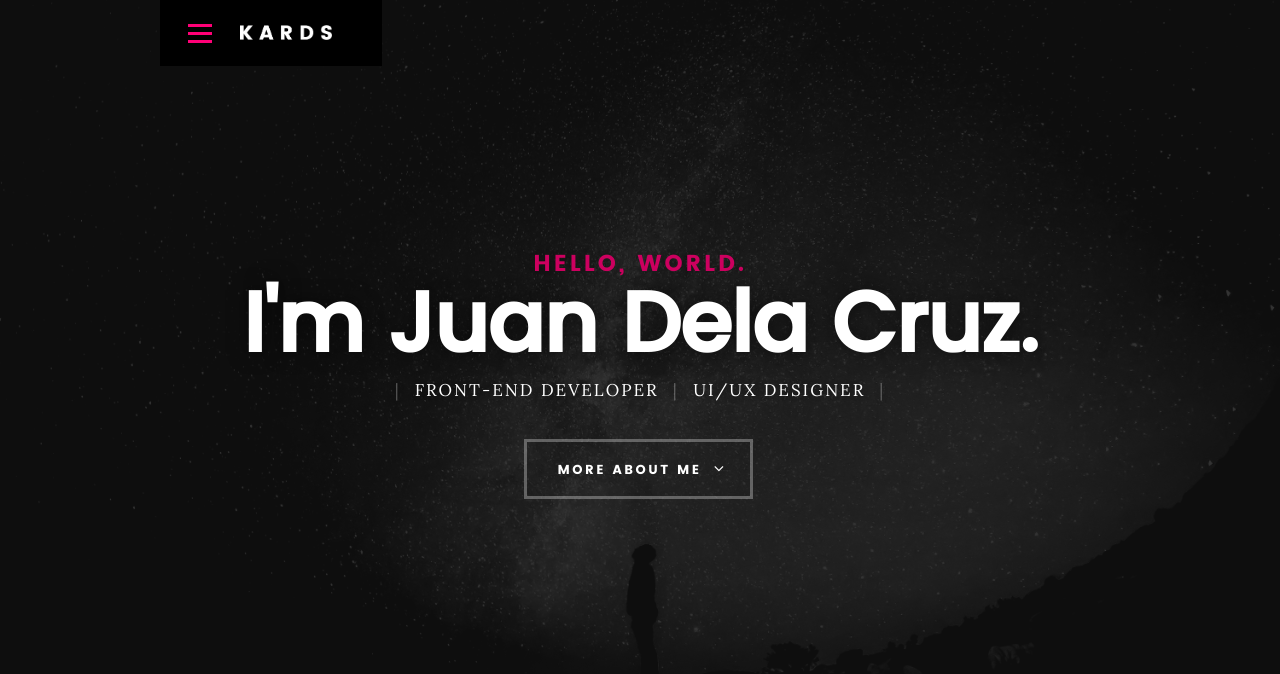
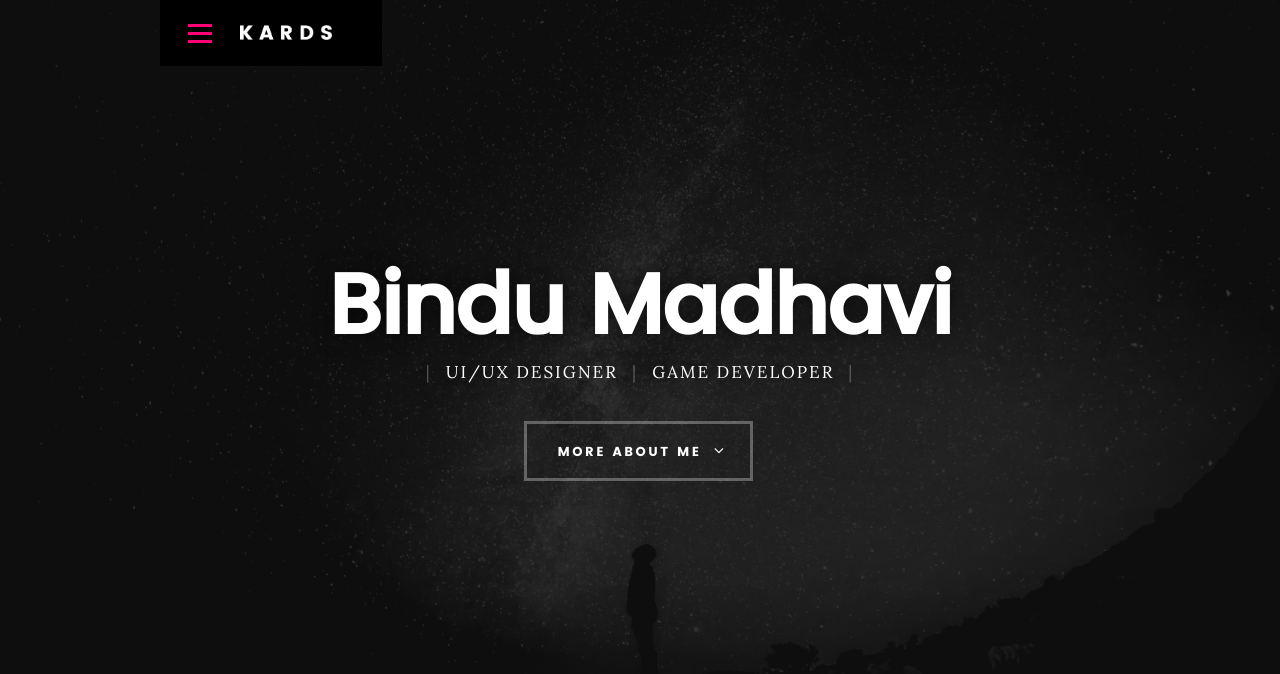
Before and after one commit to Bindu-007/Bindu-Portfolio, a plain HTML site: page index.html in a window 1280 px wide. Shown: the top 674 px of the page. Drawn offline with Linux system fonts and the light colour scheme; files whose address does not match are found by name.

Commit message:
Update index.html

```diff
--- a/index.html
+++ b/index.html
@@ -7,7 +7,7 @@
    <!--- basic page needs
    ================================================== -->
    <meta charset="utf-8">
-	<title>Kards</title>
+	<title>Portfolio</title>
 	<meta name="description" content="">
 	<meta name="author" content="">
 
@@ -73,12 +73,11 @@
 
    			<div class="col-twelve">
 
-	   			<h5>Hello, World.</h5>
-	   			<h1>I'm Juan Dela Cruz.</h1>
+	   			<h1>Bindu Madhavi</h1>
 
 	   			<p class="intro-position">
-	   				<span>Front-end Developer</span>
 	   				<span>UI/UX Designer</span>
+					<span>Game developer</span>
 	   			</p>
 
 	   			<a class="button stroke smoothscroll" href="#about" title="">More About Me</a>
```
